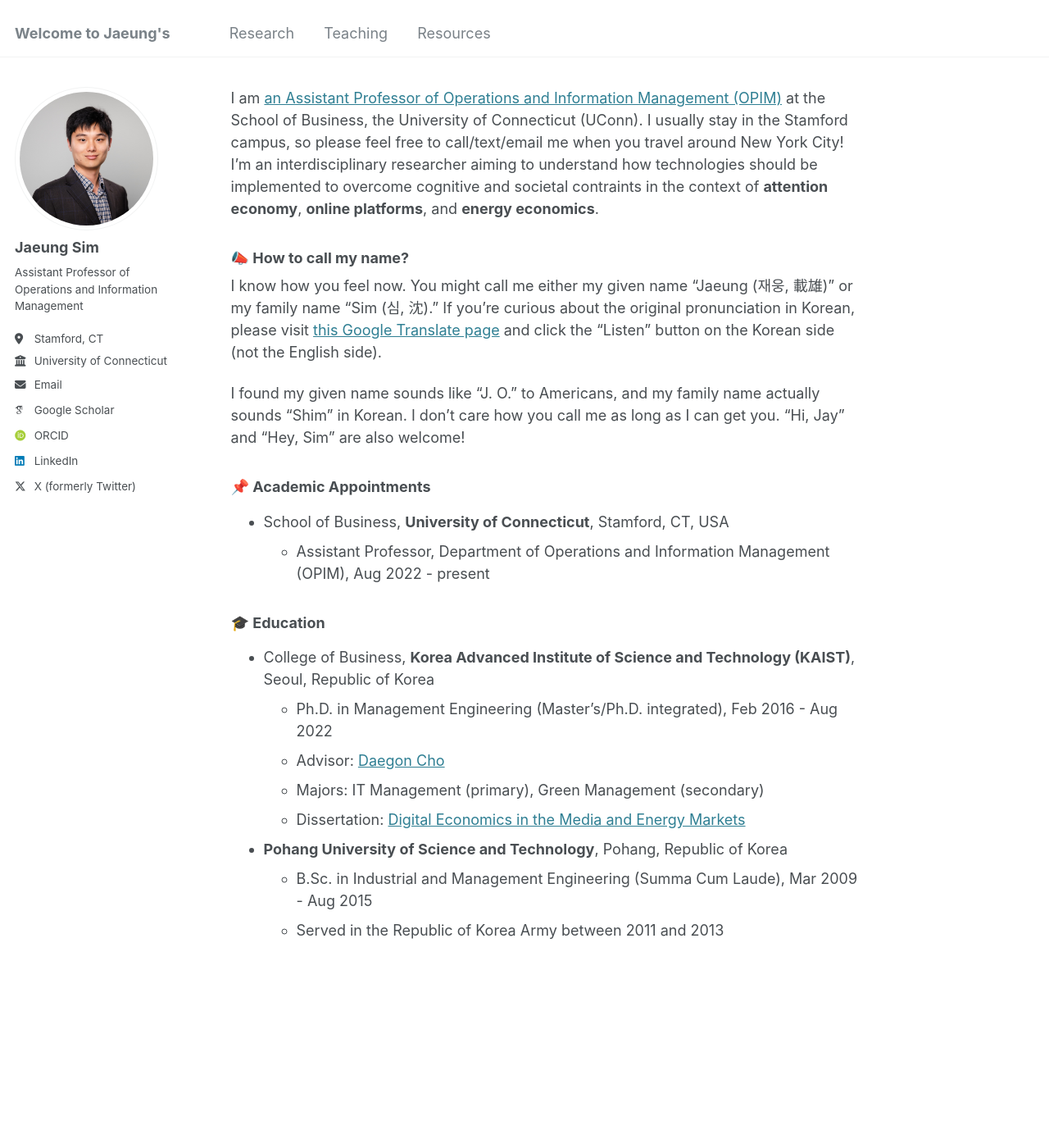
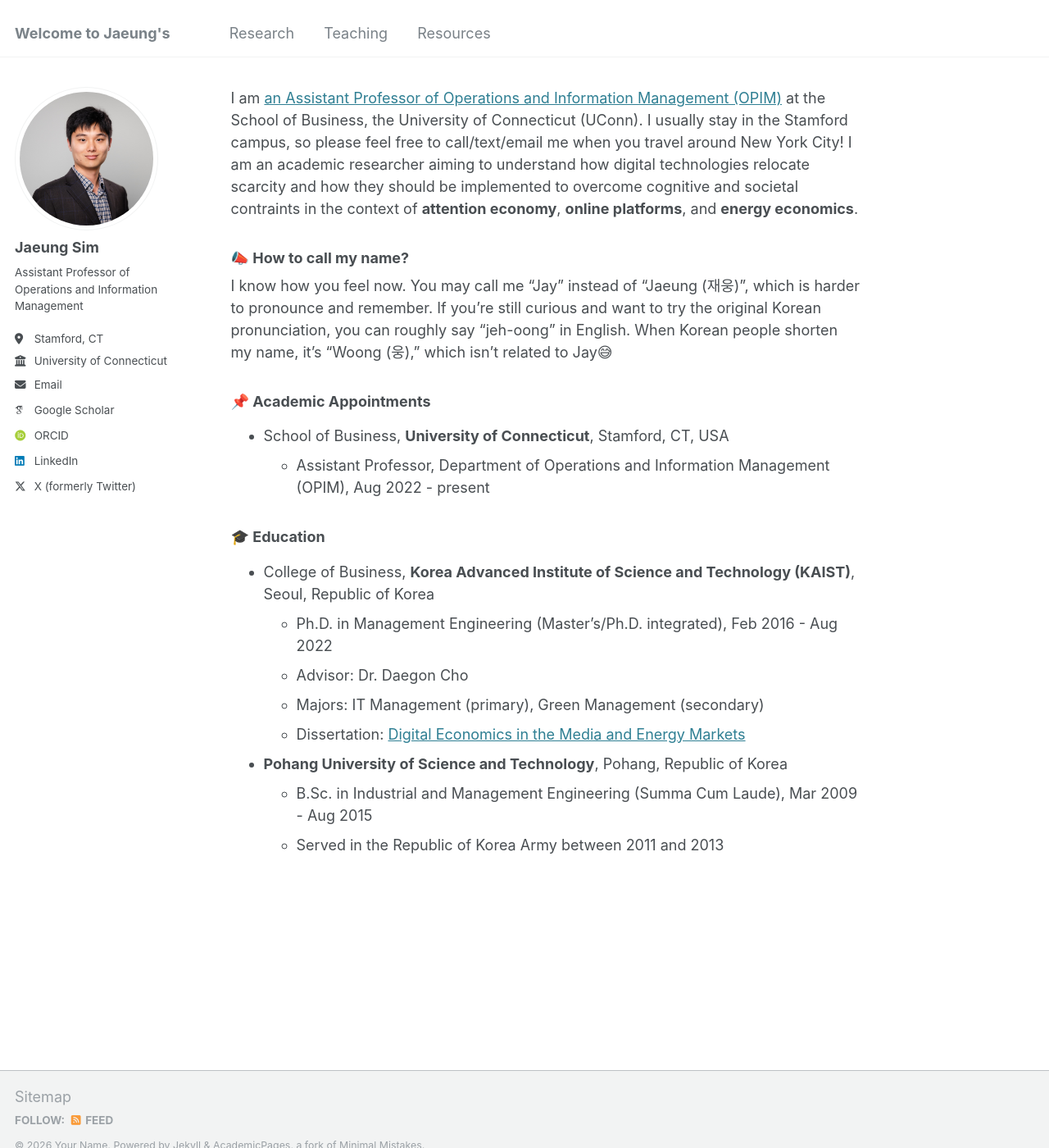
Before and after one commit to jaeungs/jaeungs.github.io, a Jekyll site: the page built from _pages/about.md, in a window 1280 px wide and 1400 px high. Shown: the whole window at 82% size. Built offline with Jekyll 4.4.1, drawn with Linux system fonts in a browser that asks for light colours; emoji names are drawn with the system emoji font; some web fonts are replaced.

Commit message:
Update about.md

```diff
--- a/_pages/about.md
+++ b/_pages/about.md
@@ -7,12 +7,10 @@ redirect_from:
   - /about.html
 ---
 
-I am [an Assistant Professor of Operations and Information Management (OPIM)](https://www.business.uconn.edu/person/jaeung-sim/) at the School of Business, the University of Connecticut (UConn). I usually stay in the Stamford campus, so please feel free to call/text/email me when you travel around New York City!  I'm an interdisciplinary researcher aiming to understand how technologies should be implemented to overcome cognitive and societal contraints in the context of **attention economy**, **online platforms**, and **energy economics**.
+I am [an Assistant Professor of Operations and Information Management (OPIM)](https://www.business.uconn.edu/person/jaeung-sim/) at the School of Business, the University of Connecticut (UConn). I usually stay in the Stamford campus, so please feel free to call/text/email me when you travel around New York City! I am an academic researcher aiming to understand how digital technologies relocate scarcity and how they should be implemented to overcome cognitive and societal contraints in the context of **attention economy**, **online platforms**, and **energy economics**.
 
 ### :mega: How to call my name?
-I know how you feel now. You might call me either my given name "Jaeung (재웅, 載雄)" or my family name "Sim (심, 沈)." If you're curious about the original pronunciation in Korean, please visit [this Google Translate page](https://translate.google.com/?sl=ko&tl=en&text=%EC%8B%AC%EC%9E%AC%EC%9B%85&op=translate) and click the "Listen" button on the Korean side (not the English side).
-
-I found my given name sounds like "J. O." to Americans, and my family name actually sounds "Shim" in Korean. I don't care how you call me as long as I can get you. "Hi, Jay" and "Hey, Sim" are also welcome!
+I know how you feel now. You may call me "Jay" instead of "Jaeung (재웅)", which is harder to pronounce and remember. If you're still curious and want to try the original Korean pronunciation, you can roughly say "jeh-oong" in English. When Korean people shorten my name, it's "Woong (웅)," which isn't related to Jay😅
 
 ### :pushpin: Academic Appointments
 * School of Business, **University of Connecticut**, Stamford, CT, USA
@@ -21,7 +19,7 @@ I found my given name sounds like "J. O." to Americans, and my family name actua
 ### :mortar_board: Education
 * College of Business, **Korea Advanced Institute of Science and Technology (KAIST)**, Seoul, Republic of Korea
   * Ph.D. in Management Engineering (Master's/Ph.D. integrated), Feb 2016 - Aug 2022
-  * Advisor: [Daegon Cho](https://ysb.yonsei.ac.kr/faculty.asp?mid=n02&sOpt=&uid=297)
+  * Advisor: Dr. Daegon Cho
   * Majors: IT Management (primary), Green Management (secondary)
   * Dissertation: [Digital Economics in the Media and Energy Markets](https://koasas.kaist.ac.kr/handle/10203/307815)
 * **Pohang University of Science and Technology**, Pohang, Republic of Korea
```
